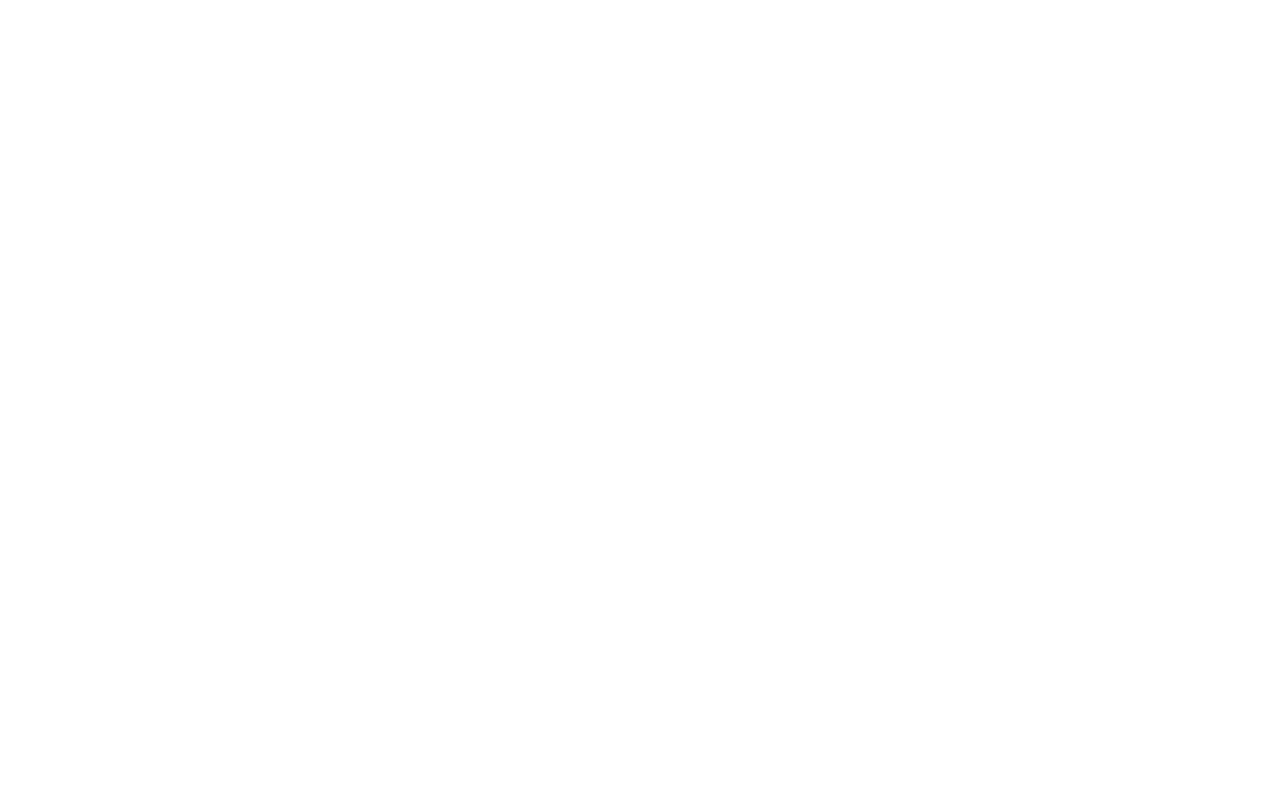
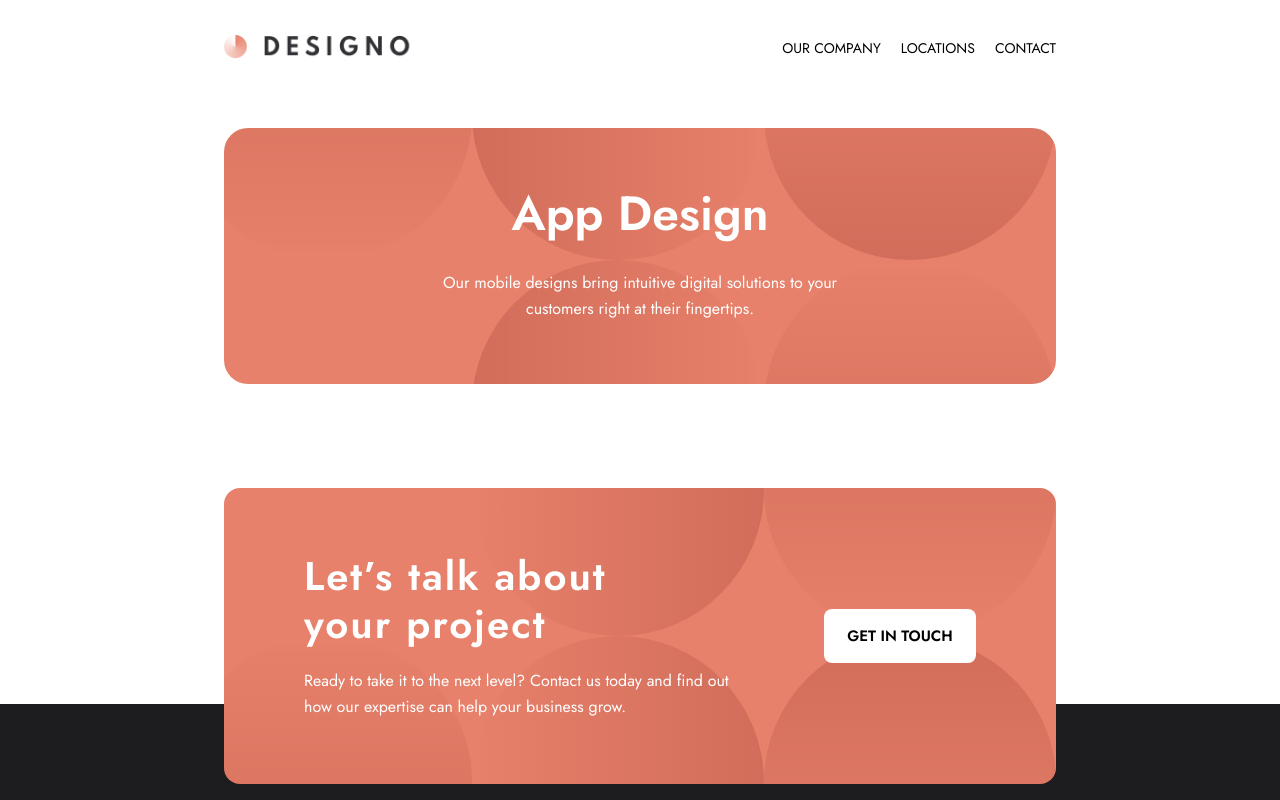
Before and after one commit to Oz996/Designo, a React (Vite) app: page /appdesign in a window 1280 px wide. Before the commit this address had no page. Shown: the top 800 px of the page. Built offline with nearby package versions, Linux system fonts and the light colour scheme.

Commit message:
created route for app design page and other changes

```diff
--- a/src/App.tsx
+++ b/src/App.tsx
@@ -2,6 +2,7 @@
 import Layout from "./components/shared/Layout";
 import Home from "./pages/Home";
 import WebDesign from "./pages/WebDesign";
+import AppDesign from "./pages/AppDesign";
 
 function App() {
   return (
@@ -10,6 +11,7 @@
         <Route path="/" element={<Layout />}>
           <Route index element={<Home />} />
           <Route path="/webdesign" element={<WebDesign />} />
+          <Route path="/appdesign" element={<AppDesign />} />
         </Route>
       </Routes>
     </>
--- a/src/components/shared/Footer.tsx
+++ b/src/components/shared/Footer.tsx
@@ -9,7 +9,7 @@
 
 const Footer = () => {
   return (
-    <footer className="h-[51rem] sm:h-[24.5rem] w-full bg-black-light relative max-sm:flex max-sm:items-end max-sm:pb-10">
+    <footer className="h-[51rem] sm:h-[24.5rem] w-full bg-black-light relative max-sm:flex max-sm:items-end max-sm:pb-10 mt-[20rem]">
       <div className="absolute bottom-[38rem] sm:bottom-[19.5rem] left-0 right-0 flex justify-center items-center w-full container max-sm:px-5 overflow-hidden z-20">
         <div className="max-md:text-center max-sm:py-20 sm:h-[22rem] lg:h-[18.5rem] w-full px-5 sm:px-20 bg-peach rounded-2xl bg-call-to-action-circles bg-right bg-no-repeat flex max-md:flex-col items-center max-md:justify-center max-md:gap-7 justify-between">
           <div className="flex flex-col space-y-5">
--- /dev/null
+++ b/src/components/shared/PageBanner.tsx
@@ -0,0 +1,24 @@
+import { useLocation } from "react-router-dom";
+
+const PageBanner = () => {
+  const location = useLocation();
+  const webdesign = location.pathname === "/webdesign";
+  const appdesign = location.pathname === "/appdesign";
+
+  const title = webdesign ? "web design" : appdesign ? "app design" : "";
+  const description = webdesign
+    ? "We build websites that serve as powerful marketing tools and bring memorable brand experiences."
+    : appdesign
+    ? "Our mobile designs bring intuitive digital solutions to your customers right at their fingertips."
+    : "";
+
+  return (
+    <section className="h-[20rem] sm:h-[16rem] w-full bg-peach mb-[10rem] sm:rounded-3xl bg-web-design-bg bg-no-repeat bg-[right_top_-10rem]">
+      <div className="flex flex-col justify-center items-center gap-8 text-center text-white h-full">
+        <h2 className="heading-mobile sm:heading-lg capitalize">{title}</h2>
+        <p className="body w-[90%] sm:w-[25rem]">{description}</p>
+      </div>
+    </section>
+  );
+};
+export default PageBanner;
--- /dev/null
+++ b/src/data/AppDesign.ts
@@ -0,0 +1,37 @@
+import { Card } from "./CardInterface";
+import Airfilter from "../assets/app-design/desktop/image-airfilter.jpg";
+import Eyecam from "../assets/app-design/desktop/image-eyecam.jpg";
+import Faceit from "../assets/app-design/desktop/image-faceit.jpg";
+import Todo from "../assets/app-design/desktop/image-todo.jpg";
+import Loopstudios from "../assets/app-design/desktop/image-loopstudios.jpg";
+
+export const AppDesignData: Card[] = [
+  {
+    title: "AIRFILTER",
+    description:
+      "Solving the problem of poor indoor air quality by filtering the air",
+    image: Airfilter,
+  },
+  {
+    title: "EYECAM",
+    description:
+      "Product that lets you edit your favorite photos and videos at any time",
+    image: Eyecam,
+  },
+  {
+    title: "FACEIT",
+    description:
+      "Get to meet your favorite internet superstar with the faceit app",
+    image: Faceit,
+  },
+  {
+    title: "TODO",
+    description: "A todo app that features cloud sync with light and dark mode",
+    image: Todo,
+  },
+  {
+    title: "LOOPSTUDIOS",
+    description: "A VR experience app made for Loopstudios",
+    image: Loopstudios,
+  },
+];
--- /dev/null
+++ b/src/pages/AppDesign.tsx
@@ -0,0 +1,10 @@
+import PageBanner from "../components/shared/PageBanner";
+
+const AppDesign = () => {
+  return (
+    <>
+      <PageBanner />
+    </>
+  );
+};
+export default AppDesign;
--- a/src/pages/Home.tsx
+++ b/src/pages/Home.tsx
@@ -43,7 +43,7 @@
         </Link>
         <div className="flex flex-col w-full justify-between gap-5">
           <Link
-            to="/"
+            to="/appdesign"
             className="bg-home-app-design-mobile bg-cover sm:bg-home-app-design-tablet lg:bg-home-app-design-desktop flex flex-col gap-5 h-[15.5rem] sm:h-[12.5rem] lg:h-[50%] justify-center items-center rounded-2xl relative"
           >
             <div className="absolute inset-0 image-overlay rounded-2xl" />
@@ -67,7 +67,7 @@
         </div>
       </section>
 
-      <section className="grid grid-cols-1 lg:grid-cols-3 gap-10 mt-20 text-center sm:text-left lg:text-center pb-[23rem]">
+      <section className="grid grid-cols-1 lg:grid-cols-3 gap-10 mt-20 text-center sm:text-left lg:text-center">
         <div className="flex flex-col sm:flex-row lg:flex-col gap-10">
           <div className="flex items-center justify-center bg-circle-variant-one bg-no-repeat bg-top w-full">
             <img src={Passionate} alt="" />
--- a/src/pages/WebDesign.tsx
+++ b/src/pages/WebDesign.tsx
@@ -1,26 +1,16 @@
 import Cards from "../components/shared/Cards";
 import DesignSection from "../components/shared/DesignSection";
+import PageBanner from "../components/shared/PageBanner";
 import Title from "../components/shared/Title";
 
 const WebDesign = () => {
   return (
-    <>
+    <section className="mb-[20rem]">
       <Title>Web Design</Title>
-      <section className="h-[20rem] sm:h-[16rem] w-full bg-peach mb-[10rem] sm:rounded-3xl bg-web-design-bg bg-no-repeat bg-[right_top_-10rem]">
-        <div className="flex flex-col justify-center items-center gap-8 text-center text-white h-full">
-          <h2 className="heading-mobile sm:heading-lg capitalize">
-            web design
-          </h2>
-          <p className="body w-[90%] sm:w-[25rem]">
-            We build websites that serve as powerful marketing tools and bring
-            memorable brand experiences.
-          </p>
-        </div>
-      </section>
+      <PageBanner />
       <Cards />
       <DesignSection />
-      <section className="mb-[20rem]"></section>
-    </>
+    </section>
   );
 };
 export default WebDesign;
```
